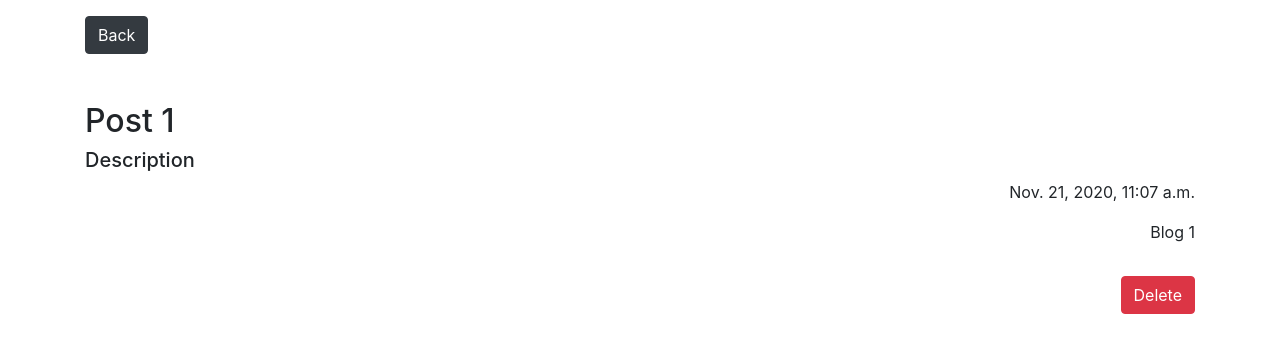
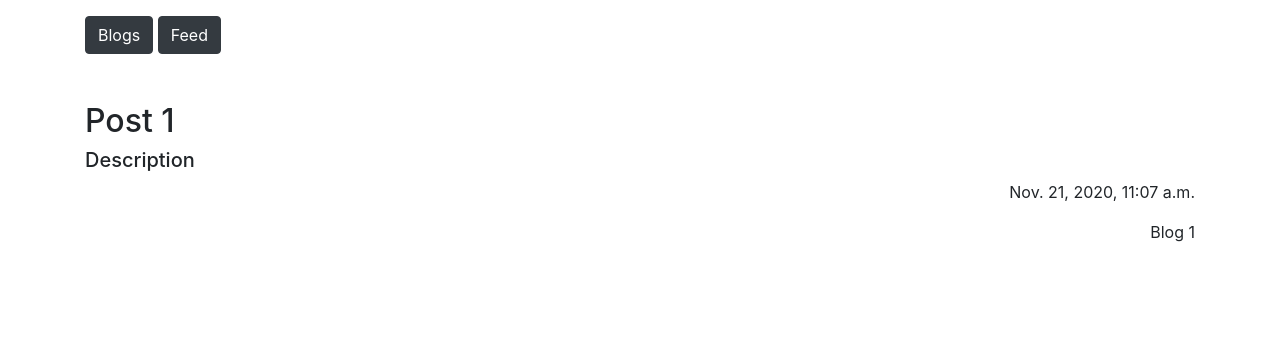
Before and after one commit to X-Viktor/blog, a Django app: template blog_project/blog/templates/blog/post-detail.html in a window 1280 px wide. Shown: the top 353 px of the page. Run offline with Django 3.2, Linux system fonts and the light colour scheme; the template is opened without the code that fills it: values that come from a table or form of the project are taken from there, others are empty; data comes from the database, SQL or seed files in the repository; some libraries are stand-ins or nearby versions.

Commit message:
The delete button appears only for the author of the post

```diff
--- a/blog_project/blog/templates/blog/post-detail.html
+++ b/blog_project/blog/templates/blog/post-detail.html
@@ -3,10 +3,13 @@
 {% block title %}{{ post.title }}{% endblock %}
 
 {% block content %}
-<a href="{% url 'post_list' %}" class="btn btn-dark mt-3 mb-5">Back</a>
+<a href="{% url 'blog_list' %}" class="btn btn-dark mt-3 mb-5">Blogs</a>
+<a href="{% url 'post_list' %}" class="btn btn-dark mt-3 mb-5">Feed</a>
 <h2>{{ post.title }}</h2>
 <h5>{{ post.description }}</h5>
 <p class="text-right">{{ post.time }}</p>
 <p class="text-right">{{ post.blog }}</p>
-<a class="btn btn-danger mt-3 float-right" href="{% url 'post_delete' pk=post.pk %}">Delete</a>
+    {% if request.user == post.blog.author %}
+    <a class="btn btn-danger mt-3 float-right" href="{% url 'post_delete' pk=post.pk %}">Delete</a>
+    {% endif %}
 {% endblock %}
```
